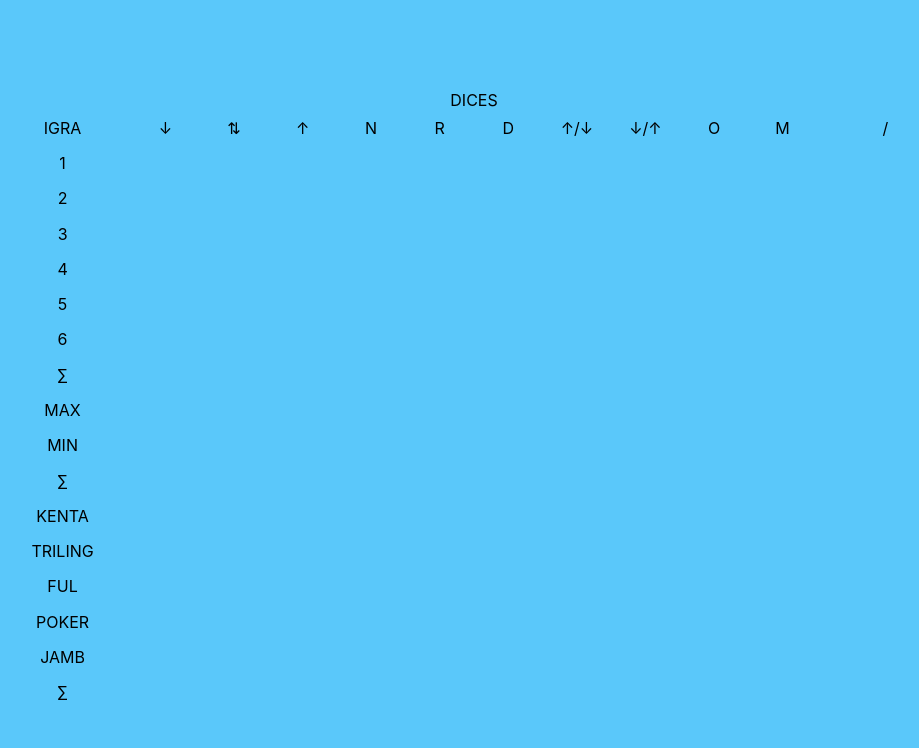
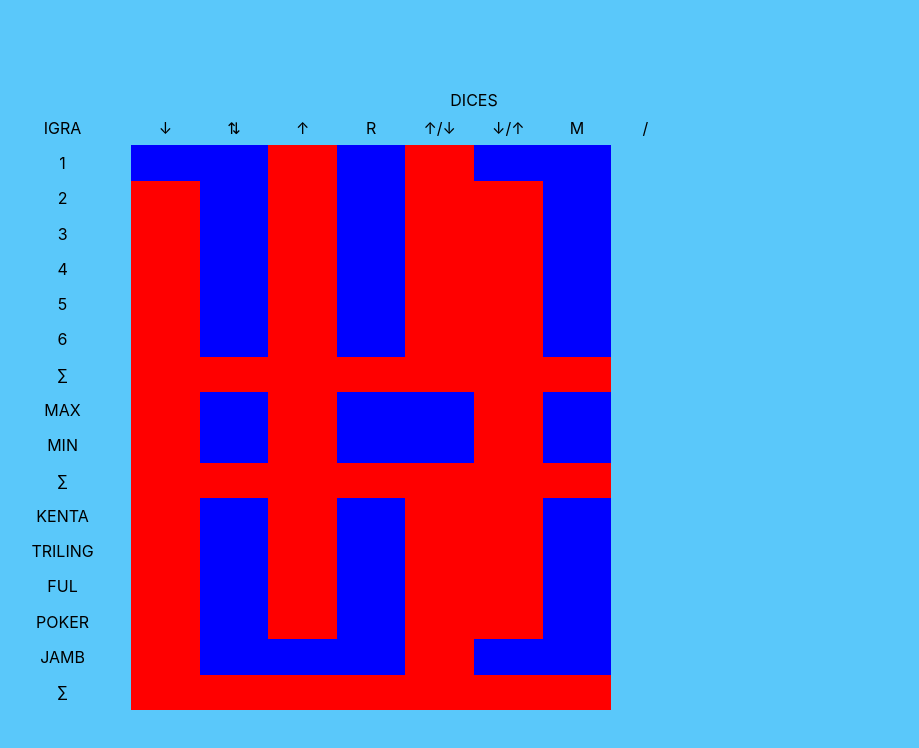
Before and after one commit to aleksandarbojovic8/jamb-online, a React (Create React App) app in the folder client/: page /singlePlayer in a window 1280 px wide. Shown: the top 748 px of the page, without its empty margins (166-1085 px from the left). Built offline with nearby package versions, Linux system fonts and the light colour scheme.

Commit message:
column template first version

```diff
--- /dev/null
+++ b/client/src/components/Table/ColumnTemplate.js
@@ -0,0 +1,187 @@
+import React from 'react';
+import styles from './ColumnTemplate.module.css';
+
+export default function ColumnTemplate(props) {
+  const { name } = props;
+
+  const obj = {
+    one: null,
+    two: null,
+    three: null,
+    four: null,
+    five: null,
+    six: null,
+    upperSum: null,
+    max: null,
+    min: null,
+    middleSum: null,
+    kenta: null,
+    triling: null,
+    ful: null,
+    poker: null,
+    jamb: null,
+    bottomSum: null
+  };
+
+  let rollNumber = 1;
+
+  //   topToBottom: {},
+  //   fromTopAndBottom: {},
+  //   bottomToTop: {},
+  //   annunciation: {},
+  //   fromHand: {},
+  //   alert: {},
+  //   fromMiddle: {},
+  //   toMiddle: {},
+  //   lastCol: {},
+  //   maxCol: {}
+
+  const fillField = e => {
+    const id = e.target.id;
+    if (id === 'upperSum' || id === 'middleSum' || id === 'bottomSum') {
+      return;
+    }
+    //call action to fill data on this field
+    console.log(id);
+  };
+
+  const keyArray = Object.keys(obj);
+
+  const enabledFields = [];
+
+  if (name === 'topToBottom') {
+    let foundOne = false;
+    keyArray.forEach(val => {
+      if (
+        foundOne === false &&
+        obj[val] === null &&
+        val !== 'upperSum' &&
+        val !== 'middleSum' &&
+        val !== 'bottomSum'
+      ) {
+        enabledFields.push(val);
+        foundOne = true;
+      }
+    });
+  }
+
+  if (name === 'fromTopAndBottom') {
+    keyArray.forEach(val => {
+      if (val !== 'upperSum' && val !== 'middleSum' && val !== 'bottomSum') {
+        enabledFields.push(val);
+      }
+    });
+  }
+
+  if (name === 'bottomToTop') {
+    let foundOne = false;
+    keyArray
+      .slice()
+      .reverse()
+      .forEach(val => {
+        if (
+          foundOne === false &&
+          obj[val] === null &&
+          val !== 'upperSum' &&
+          val !== 'middleSum' &&
+          val !== 'bottomSum'
+        ) {
+          enabledFields.push(val);
+          foundOne = true;
+        }
+      });
+  }
+
+  if (name === 'fromHand') {
+    keyArray.forEach(val => {
+      if (
+        val !== 'upperSum' &&
+        val !== 'middleSum' &&
+        val !== 'bottomSum' &&
+        rollNumber === 1
+      ) {
+        enabledFields.push(val);
+      }
+    });
+  }
+
+  if (name === 'fromMiddle') {
+    let foundOne = false;
+    let foundTwo = false;
+    keyArray
+      .slice(0, 8)
+      .reverse()
+      .forEach(val => {
+        if (foundOne === false && obj[val] === null && val !== 'upperSum') {
+          enabledFields.push(val);
+          foundOne = true;
+        }
+      });
+
+    keyArray.slice(8).forEach(val => {
+      if (
+        foundTwo === false &&
+        obj[val] === null &&
+        val !== 'middleSum' &&
+        val !== 'bottomSum'
+      ) {
+        enabledFields.push(val);
+        foundTwo = true;
+      }
+    });
+  }
+
+  if (name === 'toMiddle') {
+    let foundOne = false;
+    let foundTwo = false;
+    keyArray.slice(0, 8).forEach(val => {
+      if (foundOne === false && obj[val] === null && val !== 'upperSum') {
+        enabledFields.push(val);
+        foundOne = true;
+      }
+    });
+
+    keyArray
+      .slice(8)
+      .reverse()
+      .forEach(val => {
+        if (
+          foundTwo === false &&
+          obj[val] === null &&
+          val !== 'middleSum' &&
+          val !== 'bottomSum'
+        ) {
+          enabledFields.push(val);
+          foundTwo = true;
+        }
+      });
+  }
+
+  if (name === 'maxCol') {
+    keyArray.forEach(val => {
+      if (val !== 'upperSum' && val !== 'middleSum' && val !== 'bottomSum') {
+        enabledFields.push(val);
+      }
+    });
+  }
+
+  return (
+    <>
+      {keyArray.map(val => {
+        let enabled = enabledFields.includes(val);
+        return (
+          <div
+            id={val}
+            key={val}
+            onClick={fillField}
+            className={`${styles.field} ${
+              enabled ? styles.nextField : styles.fieldDisabled
+            }`}
+          >
+            {obj[val]}
+          </div>
+        );
+      })}
+    </>
+  );
+}
--- /dev/null
+++ b/client/src/components/Table/ColumnTemplate.module.css
@@ -0,0 +1,12 @@
+.field {
+  width: 100%;
+  height: 100%;
+}
+
+.nextField {
+  background-color: blue;
+}
+
+.fieldDisabled {
+  background-color: red;
+}
--- a/client/src/components/Table/JambTable.js
+++ b/client/src/components/Table/JambTable.js
@@ -2,6 +2,7 @@ import React from 'react';
 import styles from './JambTable.module.css';
 
 import NamesColumn from './NamesColumn';
+import ColumnTemplate from './ColumnTemplate';
 
 export default function JambTable() {
   return (
@@ -9,16 +10,43 @@ export default function JambTable() {
       <div className={styles.column}>
         <NamesColumn />
       </div>
-      <div className={styles.column}>&#8595;</div>
-      <div className={styles.column}>&#8645;</div>
-      <div className={styles.column}>&#x2191;</div>
-      <div className={styles.column}>N</div>
-      <div className={styles.column}>R</div>
-      <div className={styles.column}>D</div>
-      <div className={styles.column}>&#x2191;/&#8595;</div>
-      <div className={styles.column}>&#8595;/&#x2191;</div>
-      <div className={styles.column}>O</div>
-      <div className={styles.column}>M</div>
+      <div className={styles.column}>
+        <span>&#8595;</span>
+        <ColumnTemplate name="topToBottom" />
+      </div>
+      <div className={styles.column}>
+        <span>&#8645;</span>
+        <ColumnTemplate name="fromTopAndBottom" />
+      </div>
+      <div className={styles.column}>
+        <span>&#x2191;</span>
+        <ColumnTemplate name="bottomToTop" />
+      </div>
+      {/* <div className={styles.column}>
+        <span>N</span>
+      </div> */}
+      <div className={styles.column}>
+        <span>R</span>
+        <ColumnTemplate name="fromHand" />
+      </div>
+      {/* <div className={styles.column}>
+        <span>D</span>
+      </div> */}
+      <div className={styles.column}>
+        <span>&#x2191;/&#8595;</span>
+        <ColumnTemplate name="fromMiddle" />
+      </div>
+      <div className={styles.column}>
+        <span>&#8595;/&#x2191;</span>
+        <ColumnTemplate name="toMiddle" />
+      </div>
+      {/* <div className={styles.column}>
+        <span>O</span>
+      </div> */}
+      <div className={styles.column}>
+        <span>M</span>
+        <ColumnTemplate name="maxCol" />
+      </div>
       <div className={styles.column}>/</div>
     </div>
   );
```
